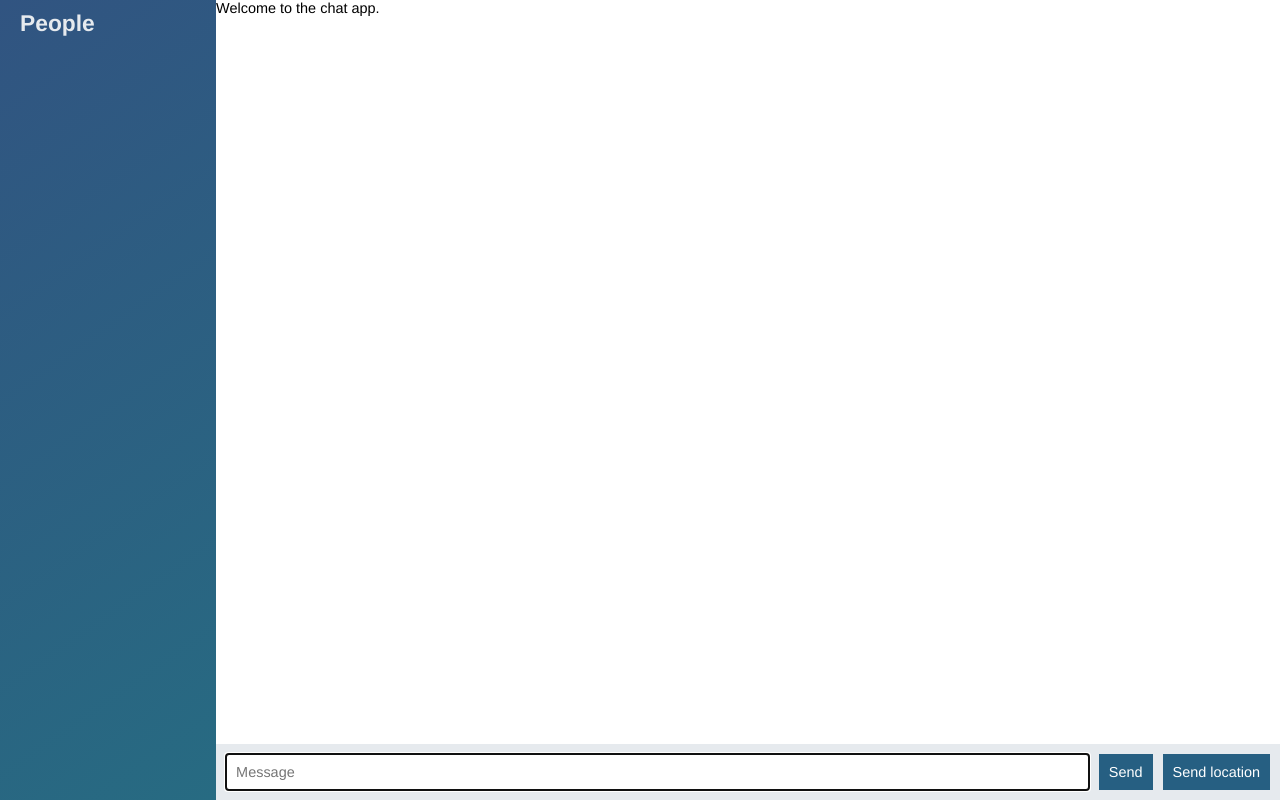
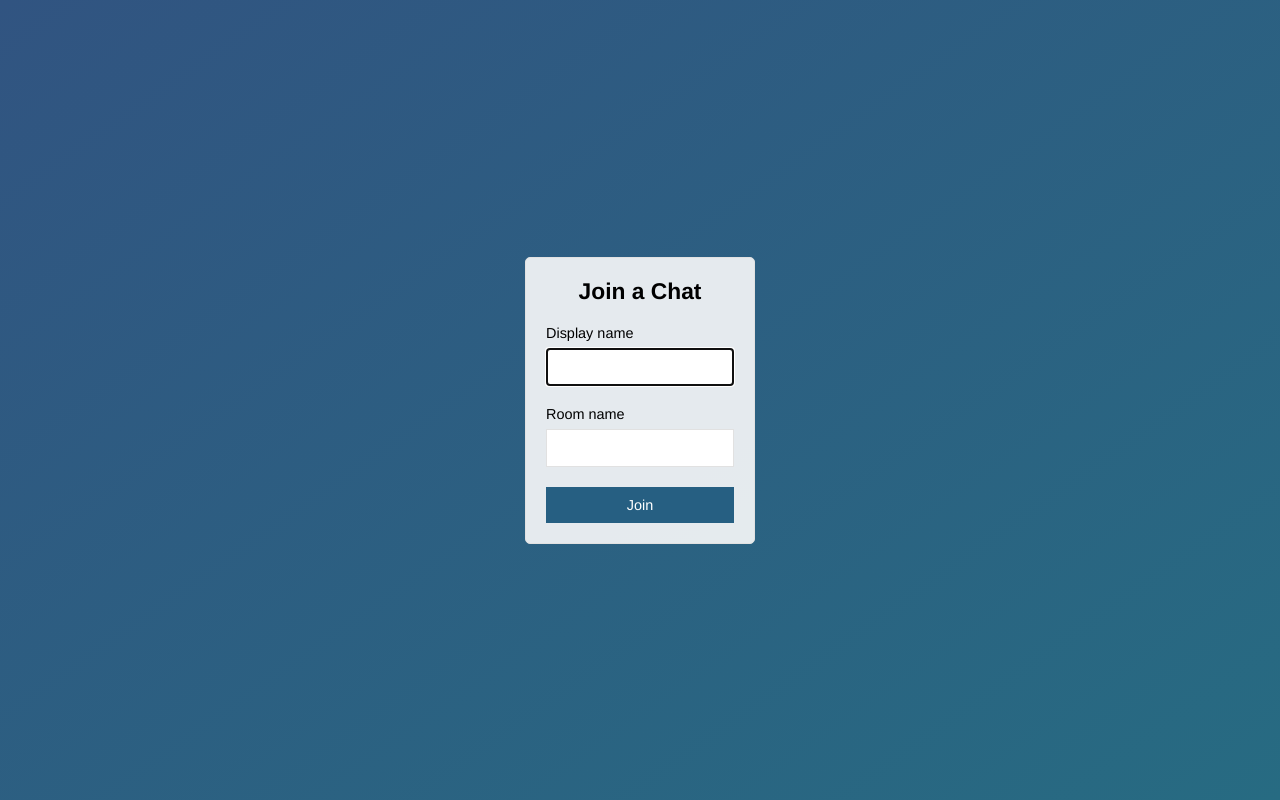
Before and after one commit to jason-kossowan/node-course-2-chat-app, a website: page public/index.html in a window 1280 px wide. Drawn offline with nearby package versions, Linux system fonts and the light colour scheme; no server answers.

Commit message:
Add join page that submits to chat.html

```diff
--- a/public/index.html
+++ b/public/index.html
@@ -1,60 +1,32 @@
-<!DOCTYPE HTML>
+<!DOCTYPE html>
 <html>
     <head>
-        <meta charset="utf-8">
+        <meta charset="utf-8" />
+        <title>Join | ChatApp</title>
+        <meta name="viewport" content="width=device-width, initial-scale=1, user-scalable=no" />
         <link rel="stylesheet" href="/css/styles.css" />
     </head>
-    <body class="chat">
-        <div class="chat__sidebar">
-            <h3>People</h3>
-            <div id="users"></div>
+
+    <body class="centered-form">
+        <div class="centered-form__form">
+            <form action="/chat.html">
+                <div class="form-field">
+                    <h3>Join a Chat</h3>
+                </div>
+                <div class="form-field">
+                    <label>Display name</label>
+                    <input type="text" name="name" autofocus />
+                </div>
+                <div class="form-field">
+                    <label>Room name</label>
+                    <input type="text" name="room" />
+                </div>
+                <div class="form-field">
+                    <button>Join</button>
+                </div>
+            </form>
         </div>
 
-        <div class="chat__main">
-            <p>Welcome to the chat app.</p>
+    </body>
 
-            <ol id="messages" class="chat__messages">
-            </ol>
-
-            <div class="chat__footer">
-                <form id="message-form">
-                    <input type="text" name="message" placeholder="Message" autofocus autocomplete="off" />
-                    <button>Send</button>
-                </form>
-
-                <button id="send-location">Send location</button>
-            </div>
-        </div>
-
-        <script id="message-template" type="text/template">
-            <li class="message">
-                <div class="message__title">
-                    <h4>{{from}}</h4>
-                    <span>{{createdAt}}</span>
-                </div>
-                <div class="message__body">
-                    <p>{{text}}</p>
-                </div>
-            </li>
-        </script>
-
-        <script id="location-message-template" type="text/template">
-            <li class="message">
-                <div class="message__title">
-                    <h4>{{from}}</h4>
-                    <span>{{createdAt}}</span>
-                </div>
-                <div class="message__body">
-                    <a target="_blank" href="{{url}}">My current location</a>
-                </div>
-            </li>
-        </script>
-
-        <script src="/socket.io/socket.io.js"></script>
-        <script src="/js/libs/jquery-3.2.1.min.js"></script>
-        <script src="/js/libs/moment.js"></script>
-        <script src="/js/libs/mustache.js"></script>
-        <script src="/js/index.js"></script>
-
-    </body>
 </html>
```
Also changed, not shown: public/chat.html (added, +62 -0 lines), public/js/chat.js (renamed from public/js/index.js).
